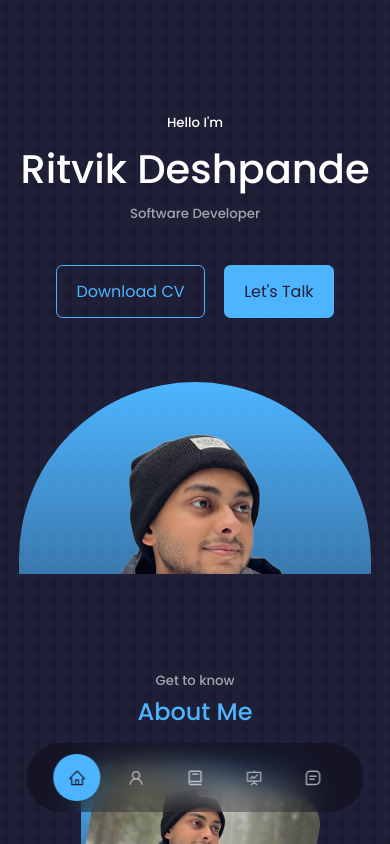
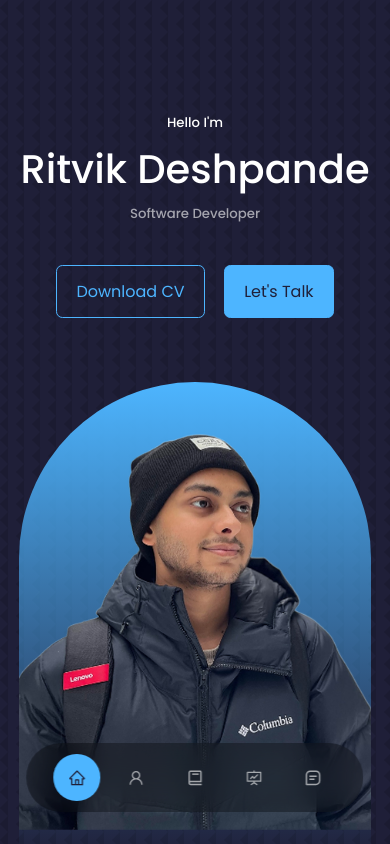
Before and after one commit to RitvikDeshpande/Portfolio, a React (Create React App) app: page / in a window 390 px wide. Shown: the top 844 px of the page. Built offline with nearby package versions, Linux system fonts and the light colour scheme.

Commit message:
adjusted the hight of the header picture so it is fully shown on mobile phone

```diff
--- a/src/components/header/header.css
+++ b/src/components/header/header.css
@@ -73,7 +73,7 @@ header {
 /* ================= MEDIQ QUERIES (SMALL DEVICES) =======================*/
 @media screen and (max-width: 600px) {
     header {
-        height: 68vh;
+        height: 100vh;
     }
 
     .header__socials,
```
Also changed, not shown: 16 other files (tests, documents, lock files or other folders).
